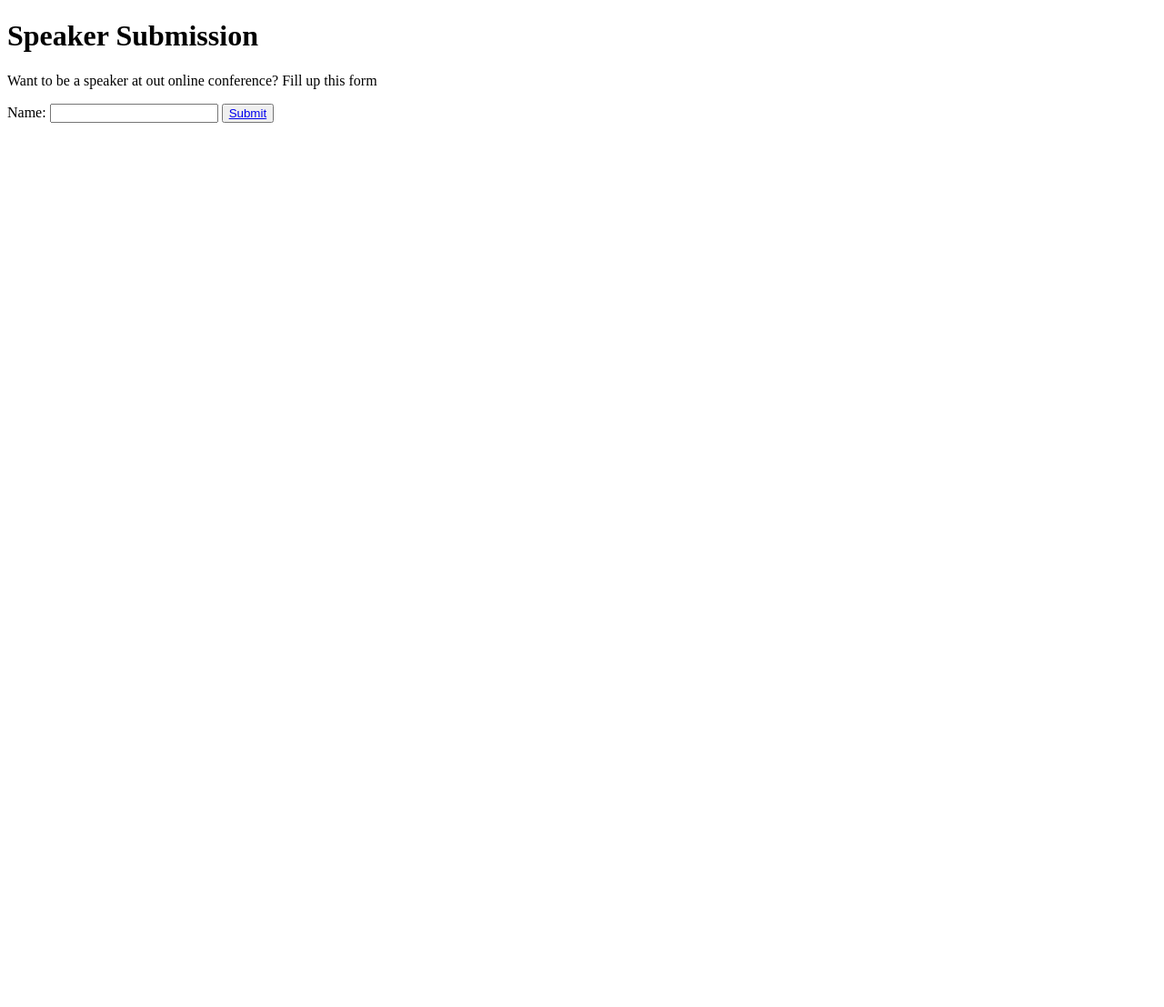
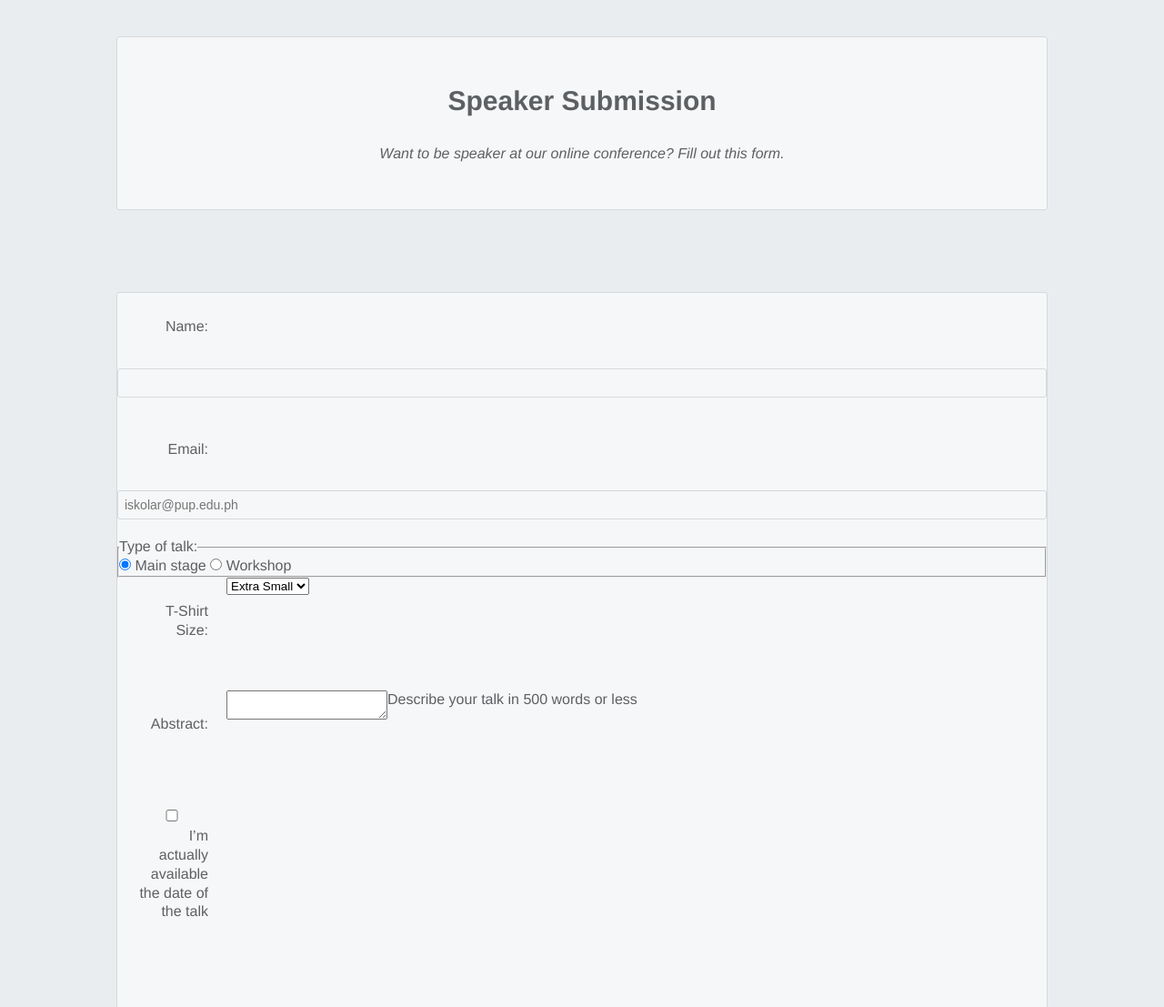
Before and after one commit to 4k0siL33/Del-Rosario-HTML-FORMS, a plain HTML site: page speakers.submission.html in a window 1280 px wide. Shown: the top 1107 px of the page at 91% size. Before the commit the page ends 800 px from the top, so only its background shows below. Drawn offline with Linux system fonts and the light colour scheme.

Commit message:
Update speakers.submission.html

```diff
--- a/speakers.submission.html
+++ b/speakers.submission.html
@@ -2,28 +2,55 @@
 <html lang="en">
 <head>
     <meta charset="UTF-8">
-    <meta name="viewport" content="width=device-width, initial-scale=1.0">
     <title>Be our Speaker</title>
-    <link rel="stylesheet" href="styles.css"/>
-
+    <link rel="stylesheet" href="style.css"/>
 </head>
 <body>
-    <header class = "speaker-form-header">
-
+    <header class="speaker-form-header">
         <h1>Speaker Submission</h1>
         <p>
-            <en>
-                Want to be a speaker at out online conference? Fill up this form
-            </en>
+            <em>Want to be speaker at our online conference? Fill out this form.</em>
         </p>
     </header>
-    <form action = "" method = "" class = "speaker-fom">
-        <div class = "form-row">
-            <label form="full-name">Name:</label>
-            <input id="full-name" name="full-name" type="text"/>
-             <button><a href="submit.html">Submit</a></button>
+    <form action='' method='get' class='speaker-form'>
+        <div class='form-row'>
+            <label for='full-name'>Name:</label>
+            <input id='full-name' name='full-name' type='text'/>
+        </div>
+        <div class="form-row">
+            <label for="email">Email:</label>
+            <input id="email" name="email" type="email" placeholder="iskolar@pup.edu.ph"/>
+        </div>
+        <fieldset class="legacy-form-row">
+                <legend>Type of talk:</legend>
+                <input id ="talk-type-1" name="talk-type" type="radio" value="main-stage" checked/>
+                <label for="talk-type-1" class="radio-label">Main stage</label>
+                <input id ="talk-type-2" name="talk-type" type="radio" value="workshop" />
+                <label for="talk-type-2" class="radio-label">Workshop</label>
+            </fieldset>
+        <div class='form-row'>
+            <label for='t-shirt'>T-Shirt Size:</label>
+            <select id='t-shirt' name='t-shirt'>
+            <option value='xs'>Extra Small</option>
+            <option value='s'>Small</option>
+            <option value='m'>Medium</option>
+            <option value='l'>Large</option>
+            </select>
+        </div>
+        <div class='form-row'>
+            <label for='abstract'>Abstract:</label>
+            <textarea id='abstract' name='abstract'></textarea>
+            <div class='instructions'>Describe your talk in 500 words or less</div>
+        </div>
+        <div class='form-row'>
+            <label class='checkbox-label' for='available'>
+            <input id='available'
+            name='available'
+            type='checkbox'
+            value='is-available'/>
+            <span>I’m actually available the date of the talk</span>
+            </label>
         </div>
     </form>
-
 </body>
 </html>
```
